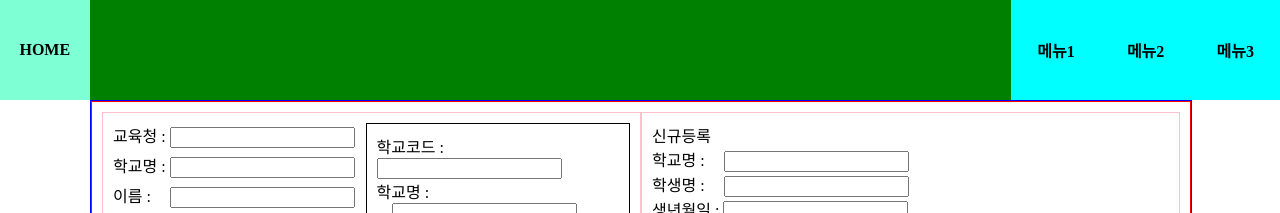
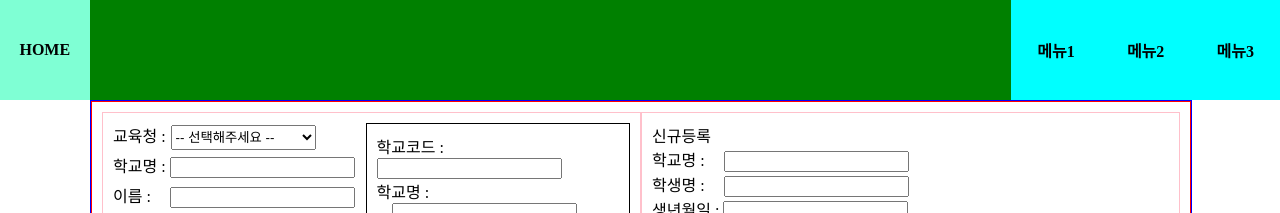
Before and after one commit to Gominbong2/card, a React (Create React App) app in the folder front/: page / in a window 1280 px wide. Shown: the top 213 px of the page. Built offline with nearby package versions, Linux system fonts and the light colour scheme; no server answers.

Commit message:
2025-06-05 api통신

```diff
--- a/front/src/components/list/List.tsx
+++ b/front/src/components/list/List.tsx
@@ -1,12 +1,66 @@
 // src/pages/Home.tsx (또는 원하는 경로에 저장)
 import "../../styles/list.scss";
-import React, { useState, useEffect } from "react";
+import React, { useState, useEffect, ChangeEvent } from "react";
 import { fetchSchoolInfo, SchoolInfoRow } from "../api/school"; // school.ts 파일에서 함수와 타입을 임포트
+import axios from "axios";
+
+type studentList = {
+  barcode: string;
+  id: string;
+  schoolAddress: string;
+  schoolCode: string;
+  schoolEnglishName: string;
+  schoolName: string;
+  schoolZipCode: string;
+  studentDateOfBirth: string; // YYYY-MM-DD 형식의 문자열
+  studentGender: "M" | "F"; // "M" 또는 "F"만 가능
+  studentImg: string | null; // 이미지 URL이 문자열이거나 null일 수 있음
+  studentName: string;
+  studentStatus: string;
+};
 
 function Home() {
   const [schools, setSchools] = useState<SchoolInfoRow[]>([]);
   const [loading, setLoading] = useState<boolean>(true);
   const [error, setError] = useState<string | null>(null);
+
+  const [selectedOfficeCode, setSelectedOfficeCode] = useState<string>("");
+  const [schoolName, setSchoolName] = useState<String>("");
+  const [studentName, setStudentName] = useState<String>("");
+
+  const [studentList, setStudentList] = useState<studentList[]>([]);
+
+
+  const handleOfficeChange = (event: ChangeEvent<HTMLSelectElement>): void => {
+    setSelectedOfficeCode(event.target.value);
+  };
+
+  const handleSearchClick = async (
+    event: React.MouseEvent<HTMLButtonElement>
+  ): Promise<void> => {
+    try {
+      console.log("검색클릭");
+      const searchParams = { selectedOfficeCode, schoolName, studentName };
+      const res = await axios.get(
+        "http://localhost:8080/RestBoard/checkcard/api/list",
+        { params: searchParams }
+      );
+      console.log(res.data);
+      console.log(typeof res.data);
+    } catch (err) {}
+  };
+
+  const handleSchoolNameChange = (
+    event: ChangeEvent<HTMLInputElement>
+  ): void => {
+    setSchoolName(event.target.value);
+  };
+
+  const handleStudentNameChange = (
+    event: ChangeEvent<HTMLInputElement>
+  ): void => {
+    setStudentName(event.target.value);
+  };
 
   useEffect(() => {
     const getSchoolData = async () => {
@@ -55,16 +109,44 @@ function Home() {
             <div className="top-container-left">
               <div className="top-container-left-left">
                 <div>
-                  교육청 : <input type="text" />
+                  교육청 :
+                  <select
+                    value={selectedOfficeCode}
+                    onChange={handleOfficeChange}
+                    className="select-box"
+                    id="educationOffice"
+                    name="sido_education_office"
+                  >
+                    <option value="">-- 선택해주세요 --</option>
+                    <option value="B10">서울특별시교육청</option>
+                    <option value="C10">부산광역시교육청</option>
+                    <option value="D10">대구광역시교육청</option>
+                    <option value="E10">인천광역시교육청</option>
+                    <option value="F10">광주광역시교육청</option>
+                    <option value="G10">대전광역시교육청</option>
+                    <option value="H10">울산광역시교육청</option>
+                    <option value="I10">세종특별자치시교육청</option>
+                    <option value="J10">경기도교육청</option>
+                    <option value="K10">강원특별자치도교육청</option>
+                    <option value="M10">충청북도교육청</option>
+                    <option value="N10">충청남도교육청</option>
+                    <option value="P10">전북특별자치도교육청</option>
+                    <option value="Q10">전라남도교육청</option>
+                    <option value="R10">경상북도교육청</option>
+                    <option value="S10">경상남도교육청</option>
+                    <option value="T10">제주특별자치도교육청</option>
+                  </select>
                 </div>
                 <div>
-                  학교명 : <input type="text" />
+                  학교명 :{" "}
+                  <input type="text" onChange={handleSchoolNameChange} />
                 </div>
                 <div>
-                  이름 : <input type="text" />
+                  이름 :{" "}
+                  <input type="text" onChange={handleStudentNameChange} />
                 </div>
                 <div>
-                  <button>검색 </button>
+                  <button onClick={handleSearchClick}>검색 </button>
                 </div>
                 <div>
                   <p>학교명 : 중원초등학교</p>
--- a/front/src/styles/list.scss
+++ b/front/src/styles/list.scss
@@ -29,7 +29,10 @@
         display: flex;
         flex-direction: column;
         width: 50%;
-
+        > div > select {
+          height: 25px;
+          margin-left: 5px;
+        }
         > div {
           height: 30px;
         }
```
